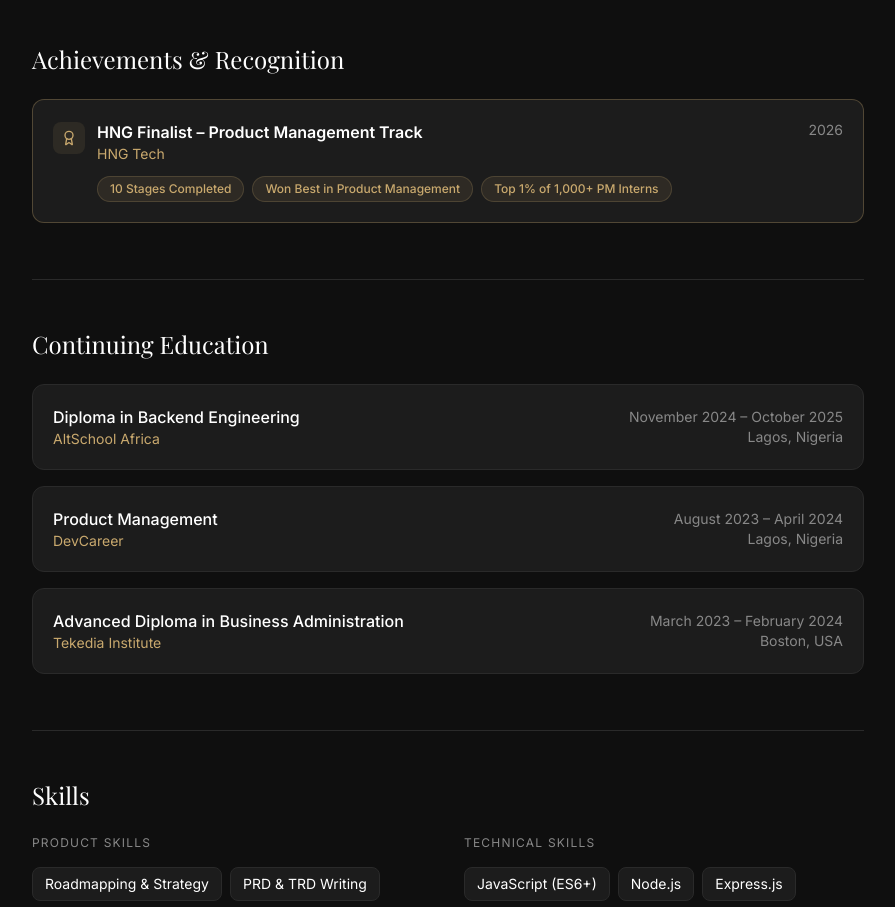
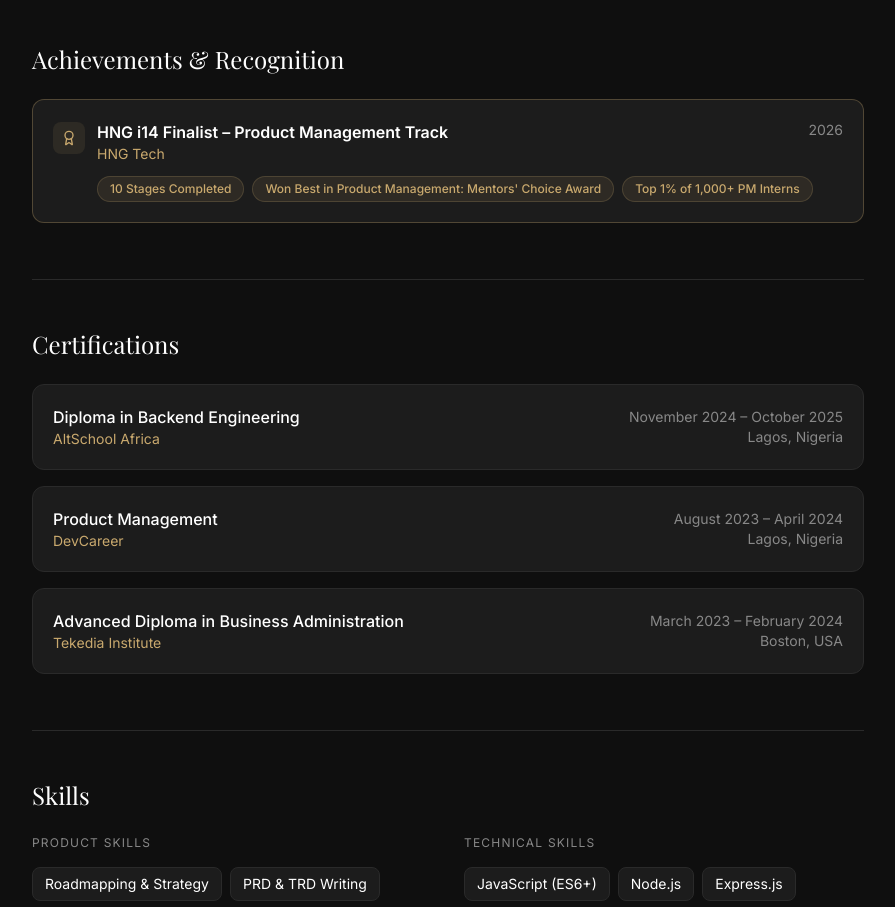
Before and after one commit to codeconnoisseur-channels/channels_pm_portfolio, a React (Vite) app in the folder artifacts/portfolio/: page /cv in a window 1280 px wide. Shown: the part 2720-3627 px from the top of the page, without its empty margins (192-1087 px from the left). Built offline with nearby package versions, Linux system fonts and the light colour scheme; a web font is replaced by a local one.

Commit message:
fixes to the cv section

```diff
--- a/artifacts/portfolio/src/pages/CVPage.tsx
+++ b/artifacts/portfolio/src/pages/CVPage.tsx
@@ -111,10 +111,10 @@ const certifications = [
 
 const achievements = [
   {
-    title: "HNG Finalist – Product Management Track",
+    title: "HNG i14 Finalist – Product Management Track",
     org: "HNG Tech",
     period: "2026",
-    badges: ["10 Stages Completed", "Won Best in Product Management", "Top 1% of 1,000+ PM Interns"],
+    badges: ["10 Stages Completed", "Won Best in Product Management: Mentors' Choice Award", "Top 1% of 1,000+ PM Interns"],
   },
 ];
 
@@ -308,7 +308,7 @@ export default function CVPage() {
           viewport={{ once: true, margin: "-80px" }}
           transition={{ duration: 0.75, ease }}
         >
-          <h2 className="font-display text-2xl text-foreground mb-6">Continuing Education</h2>
+          <h2 className="font-display text-2xl text-foreground mb-6">Certifications</h2>
           <div className="space-y-4">
             {certifications.map((cert, i) => (
               <GlowCard
```
Also changed, not shown: 1 other file (tests, documents, lock files or other folders).
